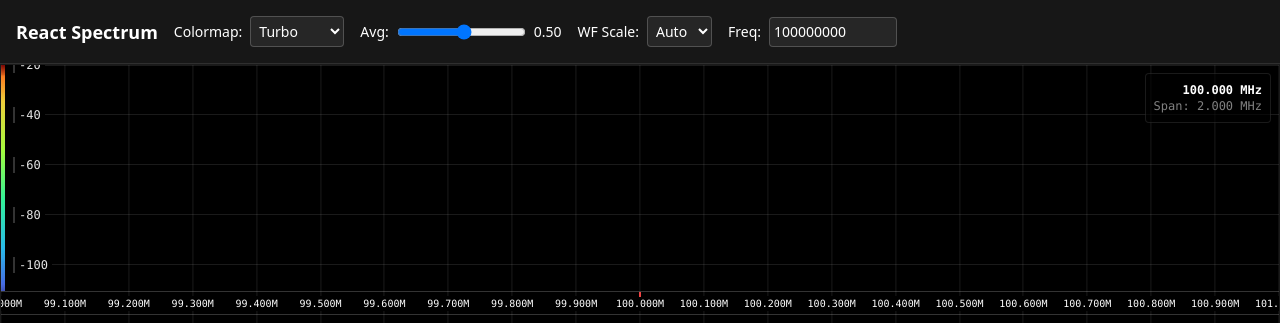
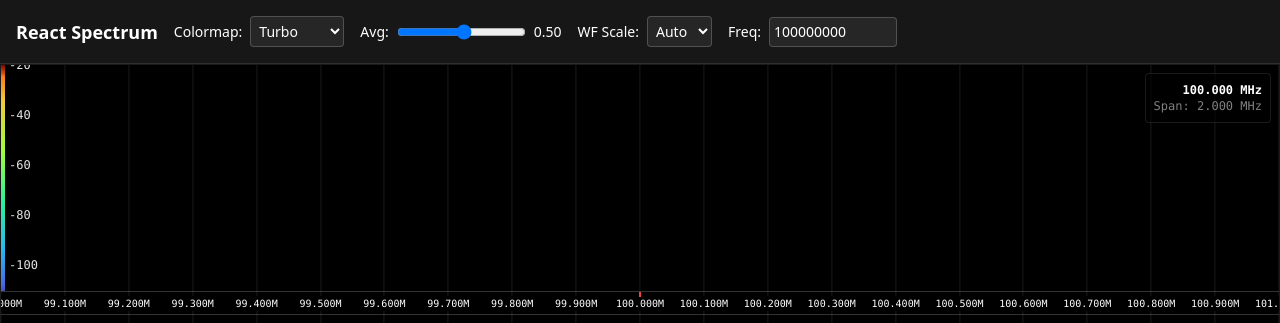
Before and after one commit to HBrauer/ReactSpectrum, a React (Vite) app: page / in a window 1280 px wide. Shown: the top 323 px of the page. Built offline with nearby package versions, Linux system fonts and the light colour scheme.

Commit message:
Fixed db values

```diff
--- a/src/components/sdr/SpectrumWaterfall.tsx
+++ b/src/components/sdr/SpectrumWaterfall.tsx
@@ -789,13 +789,13 @@ export const SpectrumWaterfall: React.FC<SpectrumWaterfallProps> = ({
                     >
                         <div
                             className={cn(
-                                "bg-black/60 text-xs text-white/90 px-1 ml-3 font-mono rounded-r border-l-2 border-white/20 transition-opacity",
+                                "bg-black/60 text-xs text-white/90 px-1 ml-1 font-mono rounded-r transition-opacity",
                                 t.percent > 95 ? "opacity-0" : "opacity-100"
                             )}
                         >
                             {t.val}
                         </div>
-                        <div className="w-full h-px bg-white/10" style={{ width: dimensions.width }} />
+                        <div className="ml-1 h-px bg-transparent w-[calc(100%-0.25rem)]" style={{ width: dimensions.width }} />
                     </div>
                 ))}
             </div>
```
